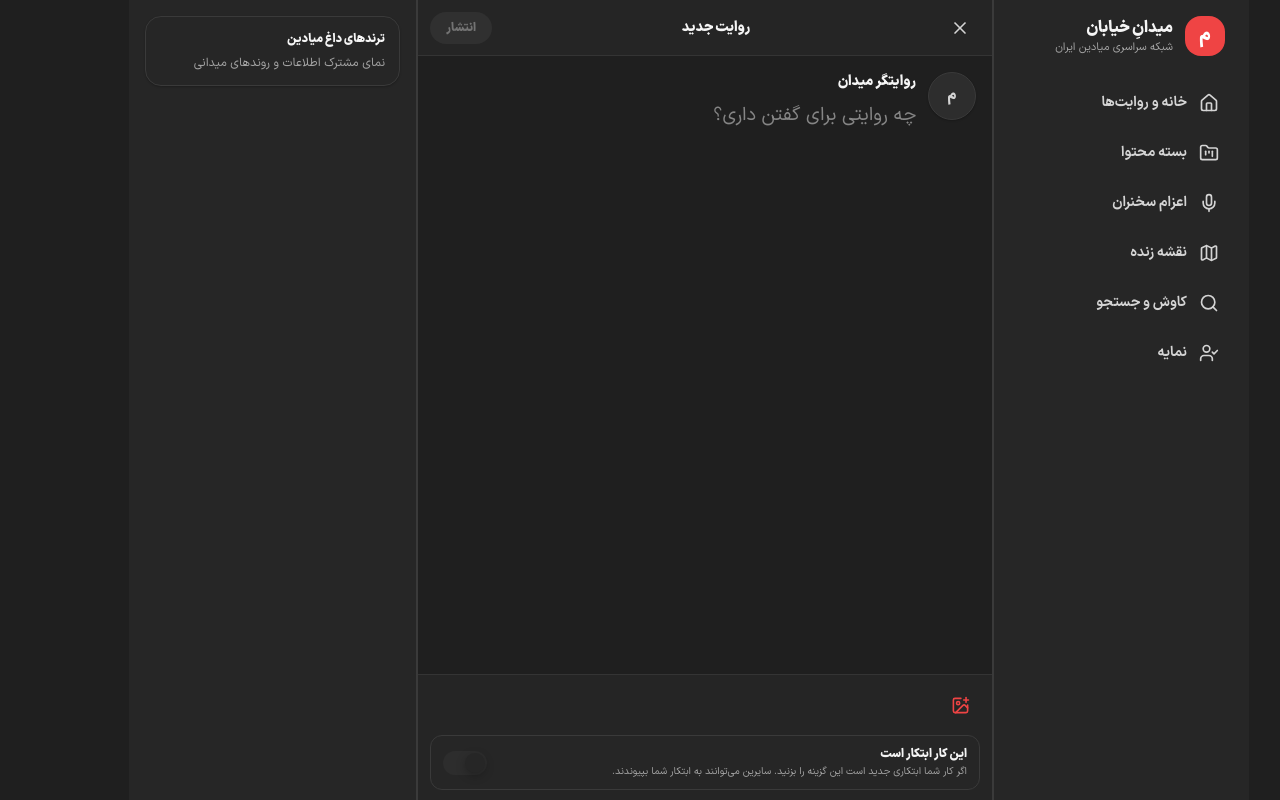
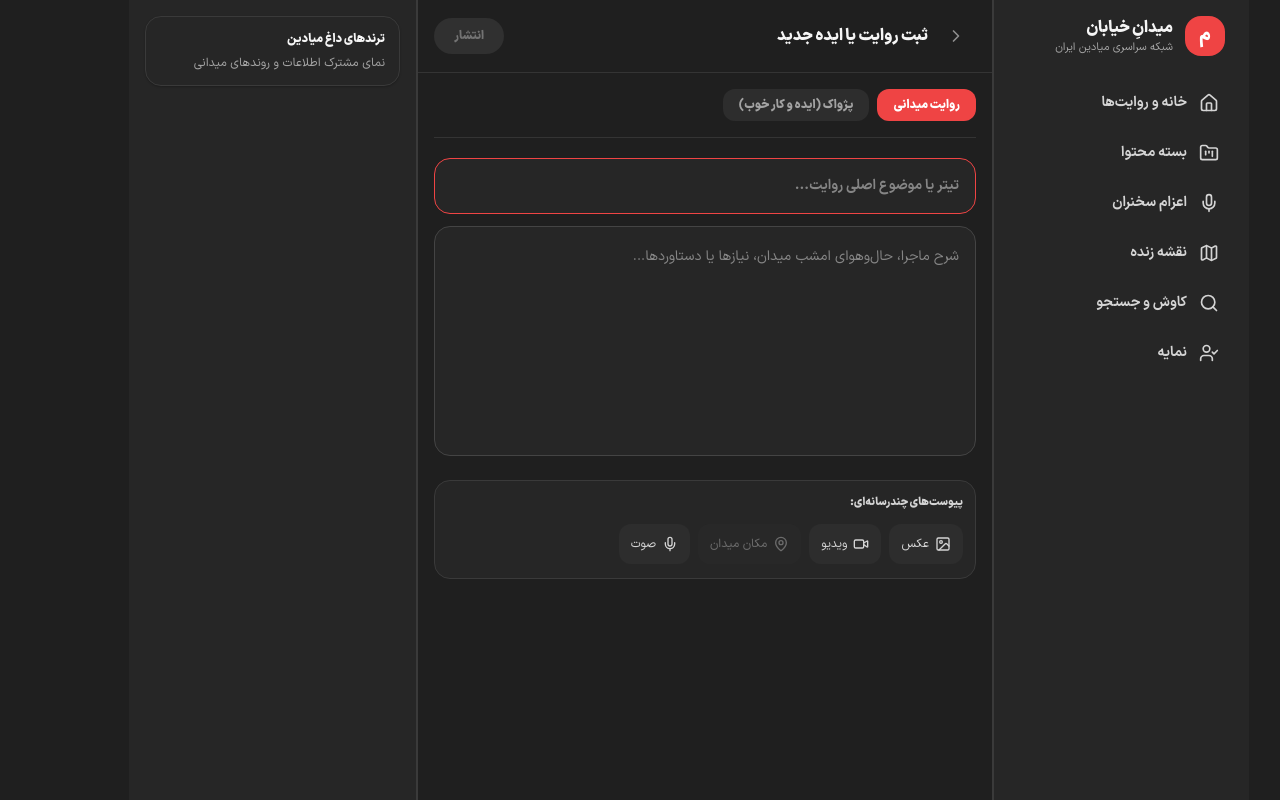
Before and after one commit to mohammad-mohammad-soltani/meydan, a Next.js app: page /compose in a window 1280 px wide. Built offline with nearby package versions, Linux system fonts and the light colour scheme; no server answers.

Commit message:
redesign compose page to match legacy composer

```diff
--- a/features/compose/components/ComposeView.tsx
+++ b/features/compose/components/ComposeView.tsx
@@ -1,73 +1,98 @@
 "use client";
 
-import { useEffect, useMemo, useRef, useState } from "react";
+import { useEffect, useRef, useState } from "react";
 import { useRouter } from "next/navigation";
-import { ImagePlus, Save, Trash2, X } from "lucide-react";
+import { ChevronRight, ImageIcon, MapPin, Mic, Save, Trash2, Video, X } from "lucide-react";
 import { meydanApi } from "@/lib/meydan-api";
 import { uploadNarrativeFile } from "@/lib/meydan-upload";
 
 const MAX_CHARACTERS = 280;
 const DRAFT_KEY = "meydan-compose-draft";
 
+type ViewerState = {
+  accountType: "user" | "square" | "";
+  provinceId?: number;
+  cityId?: number;
+};
+
+type ComposeDraft = {
+  title: string;
+  text: string;
+  isEcho: boolean;
+};
 
 export function ComposeView() {
   const router = useRouter();
-  const textareaRef = useRef<HTMLTextAreaElement>(null);
+  const titleRef = useRef<HTMLInputElement>(null);
   const fileInputRef = useRef<HTMLInputElement>(null);
 
+  const [title, setTitle] = useState("");
   const [text, setText] = useState("");
   const [attachment, setAttachment] = useState<File | null>(null);
   const [previewUrl, setPreviewUrl] = useState<string | null>(null);
-  const [isInitiative, setIsInitiative] = useState(false);
+  const [isEcho, setIsEcho] = useState(false);
+  const [includeLocation, setIncludeLocation] = useState(false);
   const [exitOpen, setExitOpen] = useState(false);
   const [isPublishing, setIsPublishing] = useState(false);
-  const [viewer, setViewer] = useState({ name: "", handle: "", avatarUrl: "" });
+  const [publishError, setPublishError] = useState("");
+  const [viewer, setViewer] = useState<ViewerState>({ accountType: "" });
 
   useEffect(() => {
-    const draft = window.localStorage.getItem(DRAFT_KEY) ?? "";
-    queueMicrotask(() => setText(draft));
-    const frame = window.requestAnimationFrame(() => textareaRef.current?.focus());
+    const stored = window.localStorage.getItem(DRAFT_KEY);
+    if (stored) {
+      try {
+        const draft = JSON.parse(stored) as Partial<ComposeDraft>;
+        if (typeof draft.title === "string") setTitle(draft.title);
+        if (typeof draft.text === "string") setText(draft.text);
+        if (typeof draft.isEcho === "boolean") setIsEcho(draft.isEcho);
+      } catch {
+        setText(stored);
+      }
+    }
+    const frame = window.requestAnimationFrame(() => titleRef.current?.focus());
     return () => window.cancelAnimationFrame(frame);
   }, []);
 
   useEffect(() => {
+    const hasDraft = title.trim().length > 0 || text.trim().length > 0 || isEcho;
+    if (hasDraft) {
+      window.localStorage.setItem(DRAFT_KEY, JSON.stringify({ title, text, isEcho } satisfies ComposeDraft));
+    } else {
+      window.localStorage.removeItem(DRAFT_KEY);
+    }
+  }, [title, text, isEcho]);
+
+  useEffect(() => {
     void meydanApi<{
       account_type: "user" | "square";
-      profile?: { full_name?: string; avatar_url?: string };
-      square?: { name?: string; avatar_url?: string; handle?: string };
+      profile?: { province_id?: number; city_id?: number };
+      square?: { location?: { province_id?: number; city_id?: number } | null };
     }>("/me")
       .then((me) => {
+        const location = me.account_type === "square" ? me.square?.location : me.profile;
         setViewer({
-          name: me.account_type === "square" ? me.square?.name || "" : me.profile?.full_name || "",
-          handle: me.account_type === "square" ? me.square?.handle || "" : "",
-          avatarUrl: me.account_type === "square" ? me.square?.avatar_url || "" : me.profile?.avatar_url || "",
+          accountType: me.account_type,
+          provinceId: location?.province_id,
+          cityId: location?.city_id,
         });
       })
       .catch(() => undefined);
   }, []);
 
   useEffect(() => {
-    if (text) window.localStorage.setItem(DRAFT_KEY, text);
-    else window.localStorage.removeItem(DRAFT_KEY);
-  }, [text]);
-
-  useEffect(() => {
     if (!attachment) {
       queueMicrotask(() => setPreviewUrl(null));
       return;
     }
-
     const url = URL.createObjectURL(attachment);
     queueMicrotask(() => setPreviewUrl(url));
     return () => URL.revokeObjectURL(url);
   }, [attachment]);
 
-  const remaining = MAX_CHARACTERS - text.length;
-  const hasContent = text.trim().length > 0 || Boolean(attachment);
-  const canPublish = text.trim().length > 0 && remaining >= 0 && !isPublishing;
-  const progress = useMemo(() => Math.min(text.length / MAX_CHARACTERS, 1), [text.length]);
-  const circumference = 2 * Math.PI * 9;
-  const dashOffset = circumference * (1 - progress);
+  const body = [title.trim(), text.trim()].filter(Boolean).join("\n\n");
+  const hasContent = body.length > 0 || Boolean(attachment);
+  const canPublish = hasContent && text.length <= MAX_CHARACTERS && !isPublishing;
+  const hasLocation = Boolean(viewer.provinceId || viewer.cityId);
 
   const goBack = () => {
     if (window.history.length > 1) router.back();
@@ -81,161 +106,120 @@ export function ComposeView() {
 
   const discardAndExit = () => {
     window.localStorage.removeItem(DRAFT_KEY);
+    setTitle("");
     setText("");
     setAttachment(null);
-    setIsInitiative(false);
+    setIsEcho(false);
+    setIncludeLocation(false);
     goBack();
+  };
+
+  const chooseFile = (accept: string) => {
+    const input = fileInputRef.current;
+    if (!input) return;
+    input.accept = accept;
+    input.value = "";
+    input.click();
   };
 
   const publish = async () => {
     if (!canPublish) return;
     setIsPublishing(true);
+    setPublishError("");
     try {
       const mediaId = attachment ? await uploadNarrativeFile(attachment) : undefined;
       await meydanApi("/narratives", {
         method: "POST",
         headers: { "content-type": "application/json", "idempotency-key": crypto.randomUUID() },
         body: JSON.stringify({
-          body: text.trim(),
+          body,
+          is_echo: isEcho,
           attachments: mediaId ? [{ media_id: mediaId, label: attachment?.name }] : [],
+          ...(includeLocation && hasLocation
+            ? { location: { province_id: viewer.provinceId, city_id: viewer.cityId } }
+            : {}),
         }),
       });
       window.localStorage.removeItem(DRAFT_KEY);
-      setText(""); setAttachment(null); setIsInitiative(false);
+      setTitle("");
+      setText("");
+      setAttachment(null);
+      setIsEcho(false);
+      setIncludeLocation(false);
       router.push("/home");
-    } finally { setIsPublishing(false); }
+      router.refresh();
+    } catch {
+      setPublishError("انتشار روایت انجام نشد. دوباره تلاش کنید.");
+    } finally {
+      setIsPublishing(false);
+    }
   };
 
   return (
-    <section className="flex min-h-full flex-1 flex-col bg-background text-foreground" aria-label="نوشتن روایت تازه">
-      <header className="sticky top-0 z-30 flex min-h-14 items-center justify-between border-b border-divider bg-surface-glass px-3 backdrop-blur-md">
-        <button
-          type="button"
-          onClick={requestClose}
-          aria-label="بستن و بازگشت"
-          className="grid h-10 w-10 place-items-center rounded-full text-icon transition-colors hover:bg-hover hover:text-foreground"
-        >
-          <X className="h-5 w-5" />
+    <section dir="rtl" className="flex min-h-full flex-1 flex-col bg-background text-foreground" aria-label="ثبت روایت یا ایده جدید">
+      <div className="flex items-center justify-between gap-3 border-b border-divider px-4 py-4">
+        <div className="flex min-w-0 items-center gap-2">
+          <button type="button" onClick={requestClose} aria-label="بازگشت" className="grid h-10 w-10 shrink-0 place-items-center rounded-full text-icon-muted transition-colors hover:bg-hover hover:text-brand">
+            <ChevronRight className="h-5 w-5" />
           </button>
-
-        <span className="text-sm font-black">روایت جدید</span>
-
-        <button
-          type="button"
-          onClick={() => void publish()}
-          disabled={!canPublish}
-          className="rounded-pill bg-brand px-4 py-2 text-xs font-black text-brand-foreground transition-[transform,background-color] hover:bg-brand-hover active:scale-95 disabled:cursor-not-allowed disabled:bg-disabled disabled:text-disabled-foreground"
-        >
-          {isPublishing ? "در حال انتشار…" : "انتشار"}
+          <h1 className="truncate text-sm font-black text-foreground sm:text-base">ثبت روایت یا ایده جدید</h1>
+        </div>
+        <button type="button" onClick={() => void publish()} disabled={!canPublish} className="shrink-0 rounded-full bg-brand px-4 py-2.5 text-xs font-black text-brand-foreground transition-[transform,background-color] hover:bg-brand-hover active:scale-95 disabled:cursor-not-allowed disabled:bg-disabled disabled:text-disabled-foreground sm:px-5">
+          {isPublishing ? "در حال انتشار…" : viewer.accountType === "square" ? "انتشار به نام میدان" : "انتشار"}
         </button>
-      </header>
-
-      <div className="flex flex-1 flex-col px-4 pb-4 pt-4">
-        <div className="flex items-start gap-3">
-          {viewer.avatarUrl ? <img src={viewer.avatarUrl} alt="آواتار کاربر" className="h-12 w-12 shrink-0 rounded-full border border-border object-cover shadow-xs" /> : <span aria-hidden="true" className="grid h-12 w-12 shrink-0 place-items-center rounded-full border border-border bg-surface-muted text-sm font-black text-icon shadow-xs">{viewer.name.slice(0, 1) || "م"}</span>}
-
-          <div className="min-w-0 flex-1">
-            <div className="mb-2 flex items-center gap-2">
-              <span className="text-sm font-black text-foreground">{viewer.name || "روایتگر میدان"}</span>
-              <span className="text-[11px] text-muted-foreground">{viewer.handle ? `@${viewer.handle}` : ""}</span>
       </div>
 
-            <textarea
-              ref={textareaRef}
-              autoFocus
-              value={text}
-              onChange={(event) => {
-                setText(event.target.value);
-                event.currentTarget.style.height = "auto";
-                event.currentTarget.style.height = `${Math.max(180, event.currentTarget.scrollHeight)}px`;
-              }}
-              maxLength={MAX_CHARACTERS + 40}
-              placeholder="چه روایتی برای گفتن داری؟"
-              aria-label="متن روایت"
-              className="min-h-48 w-full resize-none overflow-hidden bg-transparent text-[19px] leading-8 text-foreground outline-none placeholder:text-placeholder focus-visible:outline-none"
-            />
+      <div className="flex flex-1 flex-col px-4 pb-24 pt-4">
+        <div className="flex gap-2 border-b border-divider pb-4">
+          <button type="button" onClick={() => setIsEcho(false)} className={`rounded-xl px-4 py-2 text-xs font-black transition-colors ${!isEcho ? "bg-brand text-brand-foreground" : "bg-surface-muted text-muted-foreground hover:bg-hover hover:text-foreground"}`}>
+            روایت میدانی
+          </button>
+          <button type="button" onClick={() => setIsEcho(true)} className={`rounded-xl px-4 py-2 text-xs font-black transition-colors ${isEcho ? "bg-brand text-brand-foreground" : "bg-surface-muted text-muted-foreground hover:bg-hover hover:text-foreground"}`}>
+            پژواک (ایده و کار خوب)
+          </button>
         </div>
+
+        <div className="space-y-3 pt-5">
+          <input ref={titleRef} type="text" value={title} onChange={(event) => setTitle(event.target.value)} maxLength={120} placeholder="تیتر یا موضوع اصلی روایت..." aria-label="تیتر روایت" className="min-h-14 w-full rounded-2xl border border-input-border bg-input px-4 text-sm font-bold text-foreground outline-none transition-colors placeholder:text-placeholder focus:border-brand" />
+          <textarea value={text} onChange={(event) => setText(event.target.value)} maxLength={MAX_CHARACTERS} placeholder="شرح ماجرا، حال‌وهوای امشب میدان، نیازها یا دستاوردها..." rows={7} aria-label="شرح روایت" className="min-h-44 w-full resize-none rounded-2xl border border-input-border bg-input p-4 text-sm leading-7 text-foreground outline-none transition-colors placeholder:text-placeholder focus:border-brand" />
+        </div>
+
+        <div className="mt-4 rounded-2xl border border-border bg-surface px-3 py-3.5">
+          <span className="block text-[11px] font-black text-foreground-secondary">پیوست‌های چندرسانه‌ای:</span>
+          <input ref={fileInputRef} type="file" className="hidden" onChange={(event) => setAttachment(event.target.files?.[0] ?? null)} />
+          <div className="mt-3 flex flex-wrap items-center gap-2 text-xs">
+            <button type="button" onClick={() => chooseFile("image/*")} className="inline-flex min-h-10 items-center gap-1.5 rounded-xl bg-surface-muted px-3 text-foreground-secondary transition-colors hover:bg-hover hover:text-brand">
+              <ImageIcon className="h-4 w-4" />عکس
+            </button>
+            <button type="button" onClick={() => chooseFile("video/*")} className="inline-flex min-h-10 items-center gap-1.5 rounded-xl bg-surface-muted px-3 text-foreground-secondary transition-colors hover:bg-hover hover:text-brand">
+              <Video className="h-4 w-4" />ویدیو
+            </button>
+            <button type="button" onClick={() => hasLocation && setIncludeLocation((value) => !value)} disabled={!hasLocation} aria-pressed={includeLocation} className={`inline-flex min-h-10 items-center gap-1.5 rounded-xl px-3 transition-colors disabled:cursor-not-allowed disabled:opacity-40 ${includeLocation ? "bg-brand text-brand-foreground" : "bg-surface-muted text-foreground-secondary hover:bg-hover hover:text-brand"}`}>
+              <MapPin className="h-4 w-4" />مکان میدان
+            </button>
+            <button type="button" onClick={() => chooseFile("audio/*")} className="inline-flex min-h-10 items-center gap-1.5 rounded-xl bg-surface-muted px-3 text-foreground-secondary transition-colors hover:bg-hover hover:text-brand">
+              <Mic className="h-4 w-4" />صوت
+            </button>
           </div>
 
           {previewUrl && attachment ? (
-          <div className="ui-enter relative mt-3 overflow-hidden rounded-panel border border-border bg-surface-muted">
+            <div className="ui-enter relative mt-3 overflow-hidden rounded-xl border border-border bg-surface-muted">
               {attachment.type.startsWith("video/") ? (
-              <video src={previewUrl} controls className="max-h-80 w-full bg-surface-sunken object-contain" />
+                <video src={previewUrl} controls className="max-h-72 w-full bg-surface-sunken object-contain" />
+              ) : attachment.type.startsWith("audio/") ? (
+                <div className="p-3"><audio src={previewUrl} controls className="w-full" /></div>
               ) : (
-              <img src={previewUrl} alt="پیش‌نمایش تصویر انتخاب‌شده" className="max-h-80 w-full object-cover" />
+                <img src={previewUrl} alt="پیش‌نمایش فایل انتخاب‌شده" className="max-h-72 w-full object-cover" />
               )}
-            <button
-              type="button"
-              onClick={() => setAttachment(null)}
-              aria-label="حذف فایل پیوست"
-              className="absolute left-2 top-2 grid h-9 w-9 place-items-center rounded-full bg-scrim text-on-solid shadow-sm backdrop-blur"
-            >
+              <button type="button" onClick={() => setAttachment(null)} aria-label="حذف فایل پیوست" className="absolute left-2 top-2 grid h-9 w-9 place-items-center rounded-full bg-scrim text-on-solid shadow-sm backdrop-blur">
                 <X className="h-4 w-4" />
               </button>
               <div className="border-t border-divider px-3 py-2 text-[10px] text-muted-foreground">{attachment.name}</div>
             </div>
           ) : null}
-
         </div>
 
-      <div className="sticky bottom-0 z-20 border-t border-divider bg-surface-glass px-3 py-2.5 backdrop-blur-md">
-        <div className="flex items-center justify-between gap-3">
-          <div className="flex items-center text-brand">
-            <input
-              ref={fileInputRef}
-              type="file"
-              accept="image/*,video/*"
-              className="hidden"
-              onChange={(event) => setAttachment(event.target.files?.[0] ?? null)}
-            />
-            <button
-              type="button"
-              onClick={() => fileInputRef.current?.click()}
-              aria-label="افزودن تصویر یا ویدئو"
-              className="grid h-10 w-10 place-items-center rounded-full transition-colors hover:bg-brand-muted"
-            >
-              <ImagePlus className="h-[19px] w-[19px]" />
-            </button>
-          </div>
-
-          {text.length > 0 ? (
-            <div className={`flex items-center gap-2 text-[11px] font-bold ${remaining < 0 ? "text-danger" : remaining <= 20 ? "text-warning" : "text-muted-foreground"}`}>
-              {remaining <= 20 ? <span>{remaining}</span> : null}
-              <svg width="24" height="24" viewBox="0 0 24 24" aria-hidden="true" className="-rotate-90">
-                <circle cx="12" cy="12" r="9" fill="none" stroke="currentColor" strokeWidth="2" className="opacity-20" />
-                <circle cx="12" cy="12" r="9" fill="none" stroke="currentColor" strokeWidth="2" strokeLinecap="round" strokeDasharray={circumference} strokeDashoffset={dashOffset} />
-              </svg>
-            </div>
-          ) : null}
-        </div>
-
-        <button
-          type="button"
-          role="switch"
-          aria-checked={isInitiative}
-          onClick={() => setIsInitiative((enabled) => !enabled)}
-          className="mt-2.5 flex w-full items-center justify-between gap-3 rounded-control border border-border bg-surface px-3 py-2.5 text-right transition-colors hover:bg-hover"
-        >
-          <span className="min-w-0">
-            <span className="block text-xs font-black text-foreground">این کار ابتکار است</span>
-            <span className="mt-0.5 block text-[10px] text-muted-foreground">
-              اگر کار شما ابتکاری جدید است این گزینه را بزنید. سایرین می‌توانند به ابتکار شما بپیوندند.
-            </span>
-          </span>
-
-          <span
-            aria-hidden="true"
-            className={`relative h-6 w-11 shrink-0 rounded-full transition-colors ${
-              isInitiative ? "bg-brand" : "bg-surface-muted"
-            }`}
-          >
-            <span
-              className={`absolute right-0.5 top-1/2 h-5 w-5 -translate-y-1/2 rounded-full bg-surface shadow-sm transition-transform ${
-                isInitiative ? "-translate-x-5" : "translate-x-0"
-              }`}
-            />
-          </span>
-        </button>
+        {publishError ? <p role="alert" className="mt-3 text-xs font-bold text-danger">{publishError}</p> : null}
       </div>
 
       {exitOpen ? (
```
Lines whose indentation alone changed are shown as unchanged.
